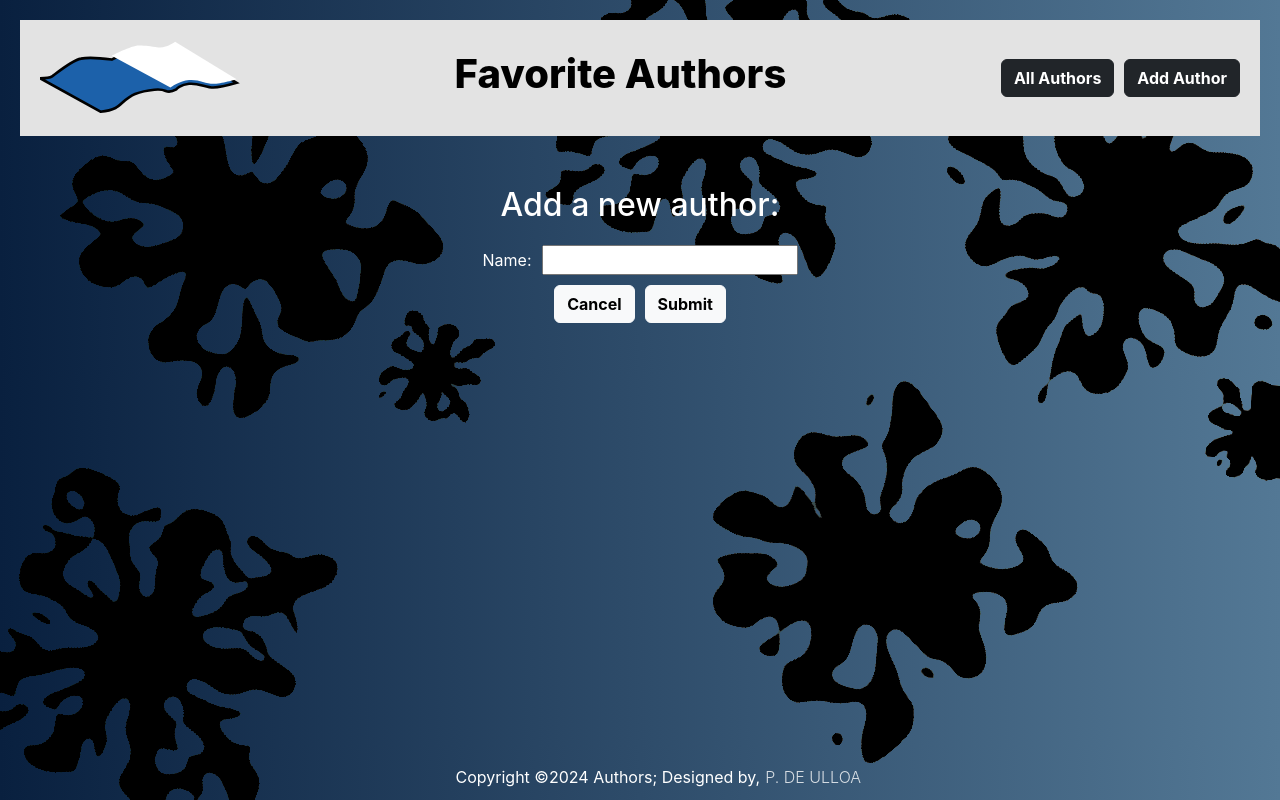
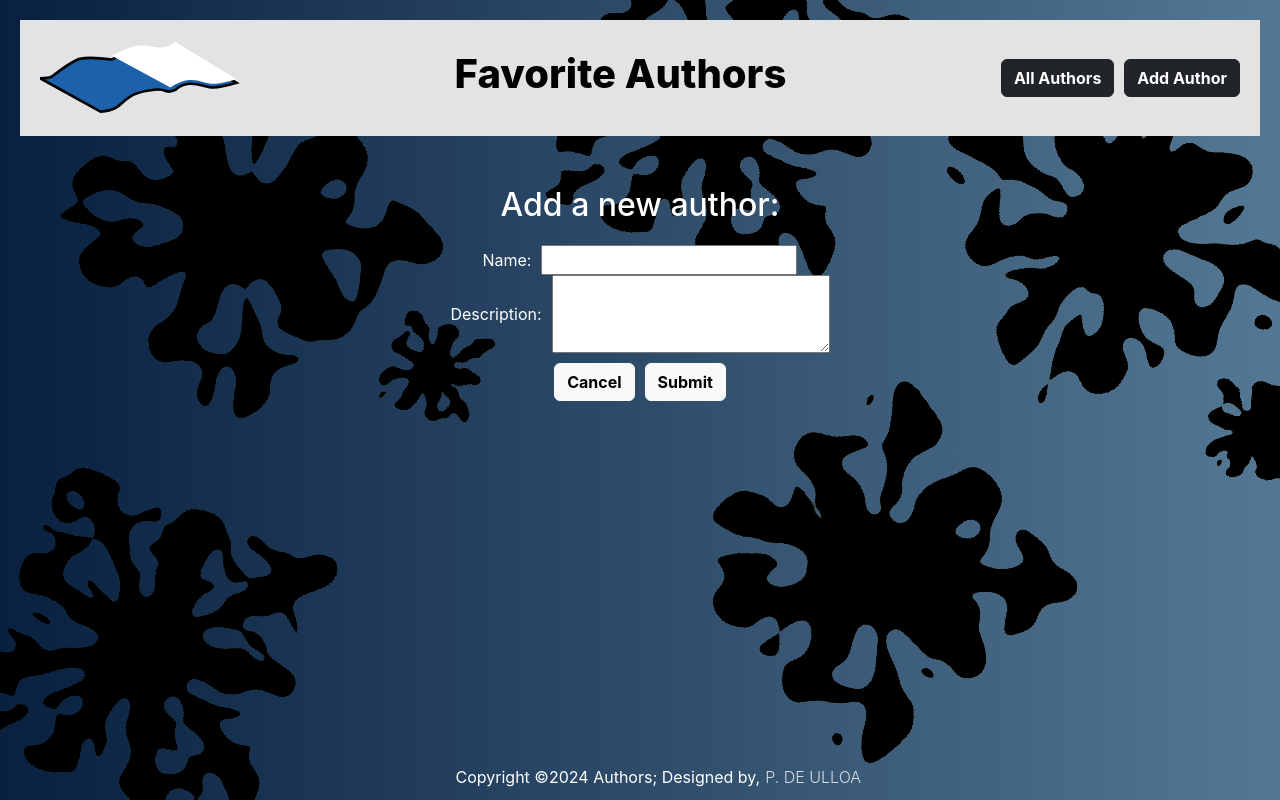
Before and after one commit to PaulDeUlloa/MERN_Authors, a React (Create React App) app in the folder client/: page /authors/new in a window 1280 px wide. Built offline with nearby package versions, Linux system fonts and the light colour scheme.

Commit message:
createAuthor page has description added pending rendering for edit page

```diff
--- a/client/src/view/CreateAuthor.jsx
+++ b/client/src/view/CreateAuthor.jsx
@@ -5,6 +5,7 @@ import { Link } from "react-router-dom";
 
 const CreateAuthor = () => {
   const [name, setName] = useState("");
+  const [description, setDescription] = useState("");
 
   const [errors, setErrors] = useState([]);
 
@@ -14,7 +15,7 @@ const CreateAuthor = () => {
     e.preventDefault();
 
     axios
-      .post(`http://localhost:8000/api/authors`, { name })
+      .post(`http://localhost:8000/api/authors`, { name, description })
       .then(() => navigate("/authors"))
       .catch((err) => {
         const errResponse = err.response.data.errors;
@@ -37,6 +38,16 @@ const CreateAuthor = () => {
               type="text"
               value={name}
               onChange={(e) => setName(e.target.value)}
+            />
+          </div>
+          <div id="editAndCreateLabelSpacing">
+            <label id="updateAndEditLabels">Description: </label>
+            <textarea
+              type="text"
+              value={description}
+              onChange={(e) => setDescription(e.target.value)}
+              rows="3"
+              cols="25"
             />
           </div>
           <div id="buttonSpacing">
```
